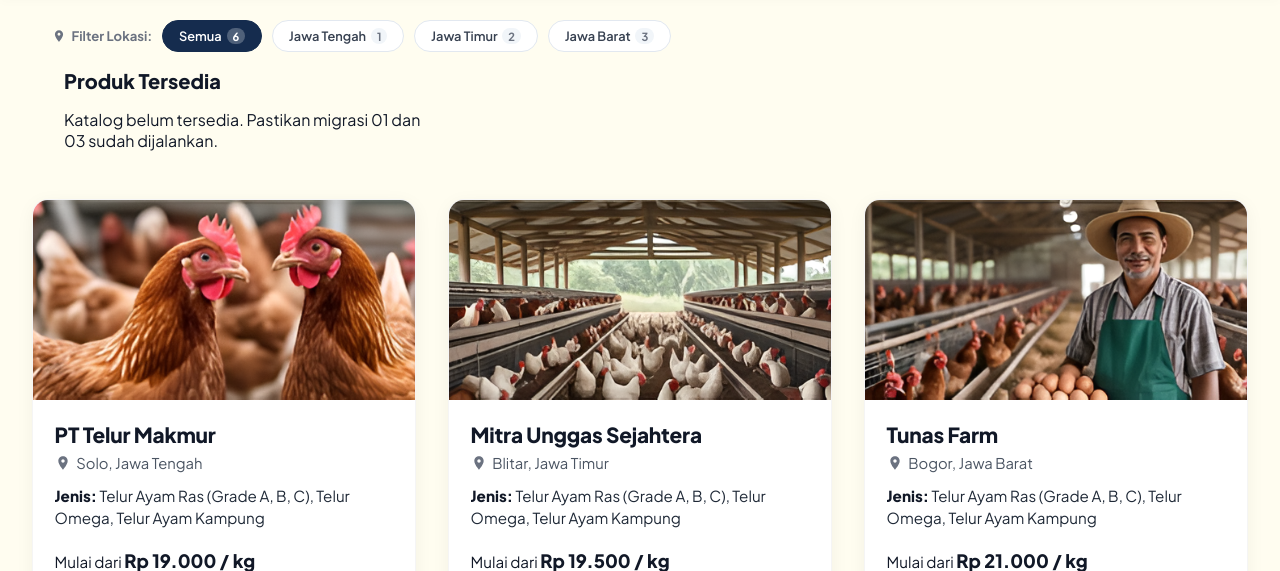
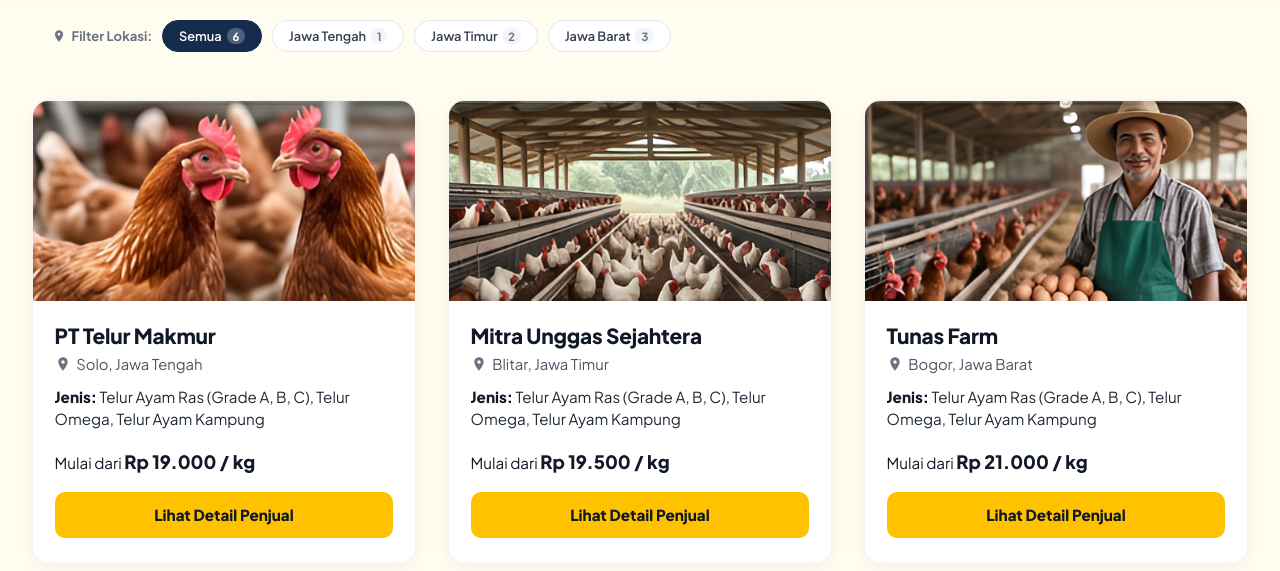
Before and after one commit to Vallens-jpg/B2B, a PHP site: page /pages/pembeli/dashboard_buyer.php in a window 1280 px wide. Shown: the part 76-647 px from the top of the page. Run offline with PHP 8.4, Linux system fonts and the light colour scheme; data that the repository does not hold is empty.

Commit message:
Pindah Produk Tersedia dari dashboard pembeli ke Detail Penjual (dashboard hanya kartu penjual)

```diff
--- a/src/pages/pembeli/dashboard_buyer.php
+++ b/src/pages/pembeli/dashboard_buyer.php
@@ -217,38 +217,6 @@
       Jawa Barat <span class="pill-count">3</span>
     </button>
   </div>
-  <!-- Produk dari database (API katalog) — memakai desain kartu penjual yang sudah ada -->
-  <section style="max-width: 1200px; margin: 1rem auto 0; padding: 0 1.5rem;">
-    <h2 style="font-size: 1.25rem; font-weight: 800; color: #111827; margin-bottom: 1rem;">Produk Tersedia</h2>
-    <div class="cards-grid-layout" id="produkDbGrid">Memuat produk...</div>
-  </section>
-  <script>
-    (function () {
-      var grid = document.getElementById('produkDbGrid');
-      function rp(n) { return 'Rp ' + Number(n).toLocaleString('id-ID'); }
-      fetch('../../api/katalog.php')
-        .then(function (r) { return r.json(); })
-        .then(function (res) {
-          if (!res.ok || !res.data || !res.data.produk || !res.data.produk.length) {
-            grid.innerHTML = '<p>Katalog belum tersedia. Pastikan migrasi 01 dan 03 sudah dijalankan.</p>';
-            return;
-          }
-          grid.innerHTML = res.data.produk.map(function (pr) {
-            var img = pr.gambar ? '../../assets/img/' + pr.gambar : '../../assets/img/prod_grade_a.png';
-            return '<article class="seller-card">'
-              + '<div class="card-image-wrapper"><a href="produk_detail.php?id=' + pr.id + '"><img src="' + img + '" alt="' + pr.nama + '" class="card-cover-img"></a></div>'
-              + '<div class="card-body-content">'
-              + '<h2 class="card-title-name">' + pr.nama + '</h2>'
-              + '<div class="card-location-text">Stok: ' + pr.stok_kg + ' kg &middot; Rating: ' + pr.rating + ' (' + pr.jumlah_ulasan + ' ulasan)</div>'
-              + '<p class="card-jenis-text">' + (pr.deskripsi || '') + '</p>'
-              + '<div class="card-price-text">Mulai dari <strong>' + rp(pr.harga_per_kg) + ' / kg</strong></div>'
-              + '<a href="produk_detail.php?id=' + pr.id + '" class="btn-detail-penjual">Lihat Detail</a>'
-              + '</div></article>';
-          }).join('');
-        })
-        .catch(function () { grid.innerHTML = '<p>Gagal memuat katalog. Periksa koneksi database.</p>'; });
-    })();
-  </script>
   <!-- Main Content Grid -->
   <main class="dashboard-main-content">
     <div class="cards-grid-layout">
```
